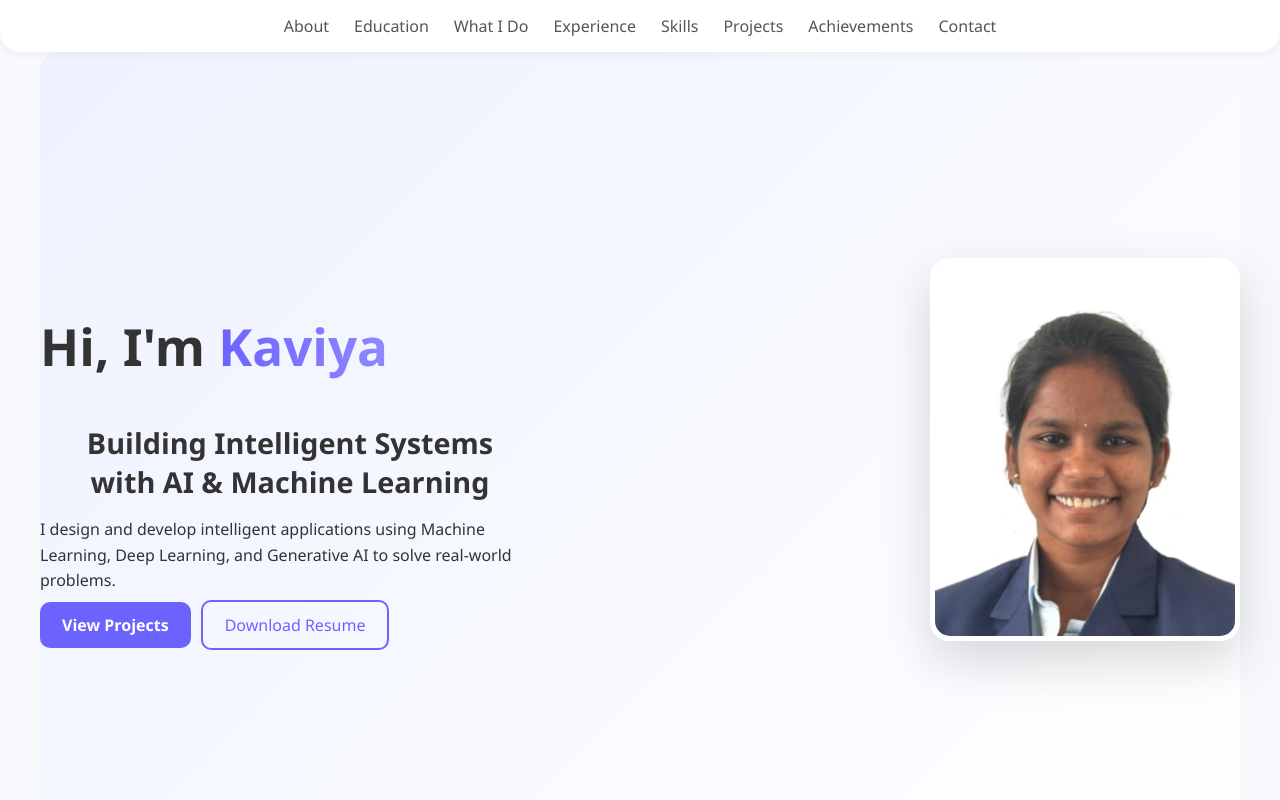
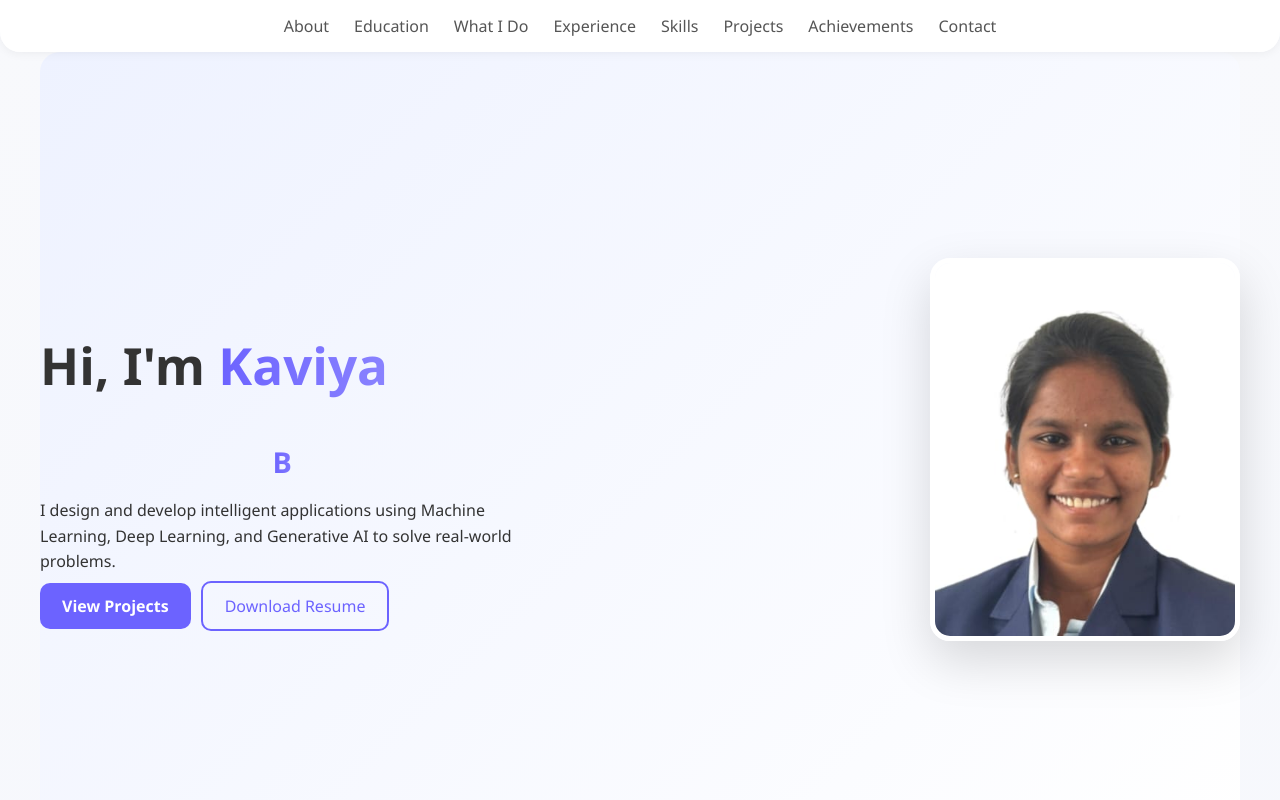
Before and after one commit to Kaviya-Balamurugan/portfolio, a React (Create React App) app: page / in a window 1280 px wide. Shown: the top 800 px of the page. Built offline with nearby package versions, Linux system fonts and the light colour scheme.

Commit message:
Added premium animation UI

```diff
--- a/package.json
+++ b/package.json
@@ -11,6 +11,7 @@
     "react": "^19.2.5",
     "react-dom": "^19.2.5",
     "react-scripts": "5.0.1",
+    "react-type-animation": "^3.2.0",
     "web-vitals": "^2.1.4"
   },
   "scripts": {
--- a/src/App.css
+++ b/src/App.css
@@ -257,3 +257,18 @@
     flex-direction: column;
   }
 }
+.hero-text h2 {
+  font-size: 1.8rem;
+  margin: 10px 0;
+  min-height: 40px; /* prevents jumping */
+}
+.hero-text span::after {
+  content: "|";
+  animation: blink 1s infinite;
+}
+
+@keyframes blink {
+  50% {
+    opacity: 0;
+  }
+}
--- a/src/components/Hero.js
+++ b/src/components/Hero.js
@@ -1,6 +1,6 @@
 import { motion } from "framer-motion";
 import profile from "../assets/profile.jpg"; // ✅ FIXED
-
+import { TypeAnimation } from "react-type-animation";
 function Hero() {
   return (
     <>
@@ -18,9 +18,22 @@
           </h1>
 
           <h2>
-            Building Intelligent Systems <br />
-            with AI & Machine Learning
-          </h2>
+  <TypeAnimation
+    sequence={[
+      "AI Engineer",
+      1500,
+      "Building Intelligent Systems",
+      1500,
+      "Machine Learning & Deep Learning",
+      1500,
+      "Generative AI Developer",
+      1500
+    ]}
+    wrapper="span"
+    speed={50}
+    repeat={Infinity}
+  />
+</h2>
 
           <p>
             I design and develop intelligent applications using Machine Learning,
```
Also changed, not shown: 1 other file (tests, documents, lock files or other folders).
